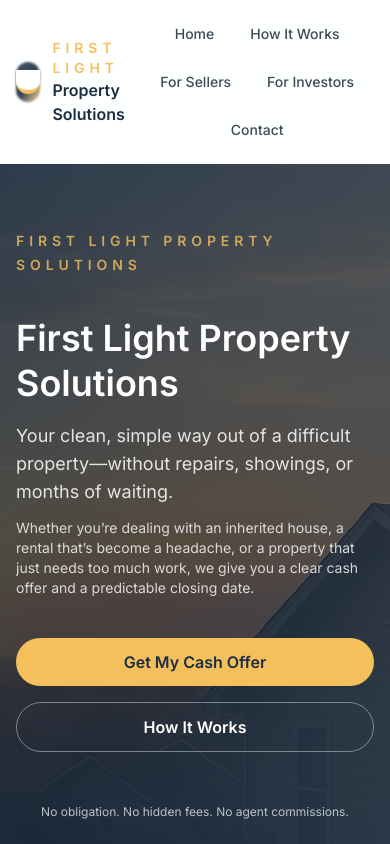
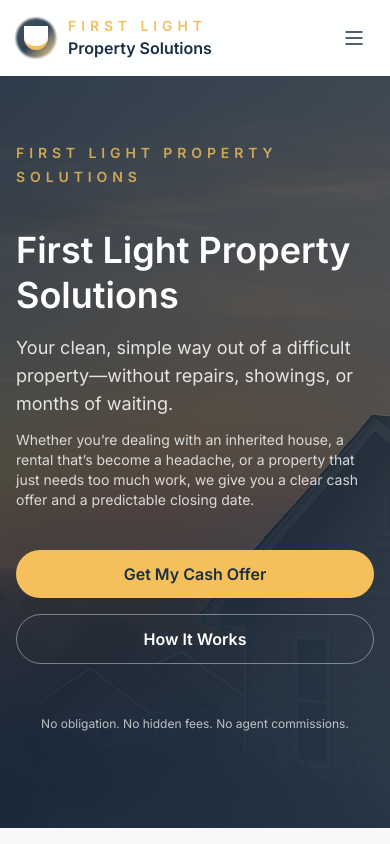
Before and after one commit to 7th0m3n/FirstLightPropertySolutions, a Next.js app: page / in a window 390 px wide. Shown: the top 844 px of the page. Built offline with nearby package versions, Linux system fonts and the light colour scheme.

Commit message:
Add responsive hamburger nav

```diff
--- a/components/NavBar.tsx
+++ b/components/NavBar.tsx
@@ -1,3 +1,6 @@
+'use client';
+
+import { useState } from 'react';
 import { LogoMark } from './LogoMark';
 
 const navItems = [
@@ -9,9 +12,11 @@
 ];
 
 export function NavBar() {
+  const [isOpen, setIsOpen] = useState(false);
+
   return (
-    <header className="sticky top-0 z-50 bg-white/90 backdrop-blur">
-      <div className="mx-auto flex w-full max-w-screen-xl items-center justify-between px-4 py-4 sm:px-6 lg:px-8">
+    <header className="sticky top-0 z-50 w-full overflow-x-hidden bg-white/90 backdrop-blur">
+      <div className="relative mx-auto flex w-full max-w-screen-xl items-center justify-between px-4 py-4 sm:px-6 lg:px-8">
         <a href="#home" className="group flex items-center gap-3">
           <LogoMark />
           <div className="flex flex-col">
@@ -23,7 +28,7 @@
             </span>
           </div>
         </a>
-        <nav className="hidden items-center gap-6 text-sm font-medium text-slate sm:flex">
+        <nav className="hidden items-center gap-6 text-sm font-medium text-slate md:flex">
           {navItems.map((item) => (
             <a
               key={item.href}
@@ -34,18 +39,41 @@
             </a>
           ))}
         </nav>
-        <nav className="flex flex-wrap items-center justify-center gap-3 text-sm font-medium text-slate sm:hidden">
+        <button
+          type="button"
+          className="inline-flex items-center justify-center rounded-full p-2 text-primary transition hover:bg-primary/5 md:hidden"
+          aria-label="Toggle navigation menu"
+          onClick={() => setIsOpen((previous) => !previous)}
+        >
+          <svg
+            className="h-6 w-6"
+            viewBox="0 0 24 24"
+            fill="none"
+            stroke="currentColor"
+            strokeWidth="1.5"
+            strokeLinecap="round"
+            strokeLinejoin="round"
+          >
+            <path d="M4 6h16M4 12h16M4 18h16" />
+          </svg>
+        </button>
+        {isOpen ? (
+          <div className="absolute left-0 top-full w-full max-w-full md:hidden">
+            <nav className="flex flex-col space-y-4 bg-white px-4 py-4 shadow-lg">
               {navItems.map((item) => (
                 <a
                   key={item.href}
                   href={item.href}
-              className="rounded-full px-3 py-2 transition hover:bg-primary/5 hover:text-primary"
+                  className="w-full rounded-md px-3 py-2 text-base font-medium text-primary transition hover:bg-primary/5"
+                  onClick={() => setIsOpen(false)}
                 >
                   {item.label}
                 </a>
               ))}
             </nav>
           </div>
+        ) : null}
+      </div>
     </header>
   );
 }
```
Lines whose indentation alone changed are shown as unchanged.
